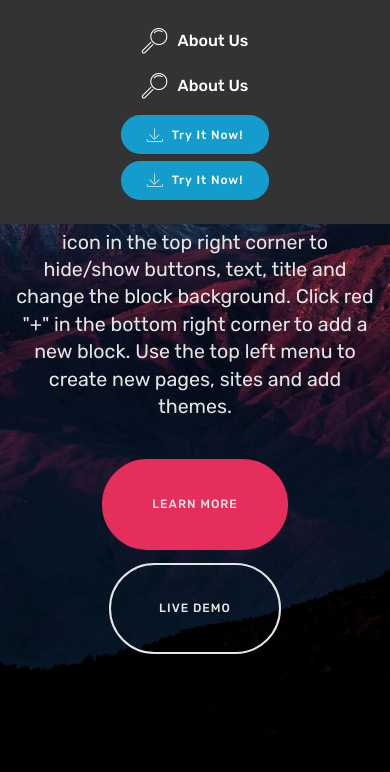
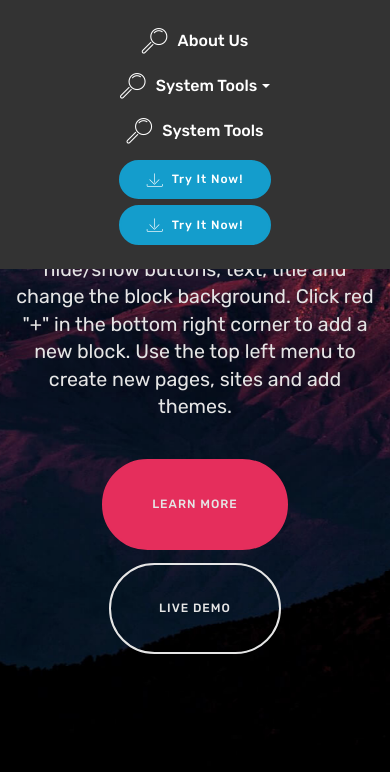
Before and after one commit to marcellusdn/marcellusdn.github.io, a plain HTML site: page index.html in a window 390 px wide. Both pictures are taken after a click on the button "Toggle navigation". Shown: the part 72-844 px from the top of the page. Drawn offline with Linux system fonts and the light colour scheme; files whose address does not match are found by name.

```diff
--- a/index.html
+++ b/index.html
@@ -60,10 +60,11 @@
                         <span class="mbri-search mbr-iconfont mbr-iconfont-btn"></span>
                         About Us
                     </a>
-                </li><li class="nav-item"><a class="nav-link link text-white display-4" href="https://mobirise.com">
+                </li><li class="nav-item dropdown open"><a class="nav-link link text-white dropdown-toggle display-4" href="https://mobirise.com" data-toggle="dropdown-submenu" aria-expanded="true">
                         <span class="mbri-search mbr-iconfont mbr-iconfont-btn"></span>
-                        About Us
-                    </a></li></ul>
+                        System Tools</a><div class="dropdown-menu"><div class="dropdown"><a class="text-white dropdown-item dropdown-toggle display-4" href="https://mobirise.com" data-toggle="dropdown-submenu" aria-expanded="false">Setup Users</a><div class="dropdown-menu dropdown-submenu"><a class="text-white dropdown-item display-4" href="https://mobirise.com">Setup User</a><a class="text-white dropdown-item display-4" href="https://mobirise.com" aria-expanded="false">Setup Roles</a><a class="text-white dropdown-item display-4" href="https://mobirise.com" aria-expanded="false">Manage Roles</a></div></div></div></li><li class="nav-item"><a class="nav-link link text-white display-4" href="https://mobirise.com">
+                        <span class="mbri-search mbr-iconfont mbr-iconfont-btn"></span>
+                        System Tools</a></li></ul>
             <div class="navbar-buttons mbr-section-btn"><a class="btn btn-sm btn-primary display-4" href="https://mobirise.com">
                     <span class="mbri-save mbr-iconfont mbr-iconfont-btn "></span>
                     Try It Now!
@@ -75,7 +76,7 @@
     </nav>
 </section>
 
-<section class="engine"><a href="https://mobiri.se/w">free html5 templates</a></section><section class="cid-qTkA127IK8 mbr-fullscreen mbr-parallax-background" id="header2-1">
+<section class="engine"><a href="https://mobiri.se/z">best website templates</a></section><section class="cid-qTkA127IK8 mbr-fullscreen mbr-parallax-background" id="header2-1">
 
 
 
--- a/page1.html
+++ b/page1.html
@@ -59,10 +59,11 @@
                         <span class="mbri-search mbr-iconfont mbr-iconfont-btn"></span>
                         About Us
                     </a>
-                </li><li class="nav-item"><a class="nav-link link text-white display-4" href="https://mobirise.com">
+                </li><li class="nav-item dropdown open"><a class="nav-link link text-white dropdown-toggle display-4" href="https://mobirise.com" data-toggle="dropdown-submenu" aria-expanded="true">
                         <span class="mbri-search mbr-iconfont mbr-iconfont-btn"></span>
-                        About Us
-                    </a></li></ul>
+                        System Tools</a><div class="dropdown-menu"><div class="dropdown"><a class="text-white dropdown-item dropdown-toggle display-4" href="https://mobirise.com" data-toggle="dropdown-submenu" aria-expanded="false">Setup Users</a><div class="dropdown-menu dropdown-submenu"><a class="text-white dropdown-item display-4" href="https://mobirise.com">Setup User</a><a class="text-white dropdown-item display-4" href="https://mobirise.com" aria-expanded="false">Setup Roles</a><a class="text-white dropdown-item display-4" href="https://mobirise.com" aria-expanded="false">Manage Roles</a></div></div></div></li><li class="nav-item"><a class="nav-link link text-white display-4" href="https://mobirise.com">
+                        <span class="mbri-search mbr-iconfont mbr-iconfont-btn"></span>
+                        System Tools</a></li></ul>
             <div class="navbar-buttons mbr-section-btn"><a class="btn btn-sm btn-primary display-4" href="https://mobirise.com">
                     <span class="mbri-save mbr-iconfont mbr-iconfont-btn "></span>
                     Try It Now!
@@ -75,7 +76,7 @@
 </section>
 
 
-  <section class="engine"><a href="https://mobiri.se/g">how to build your own website</a></section><script src="assets/web/assets/jquery/jquery.min.js"></script>
+  <section class="engine"><a href="https://mobiri.se/p">web templates free download</a></section><script src="assets/web/assets/jquery/jquery.min.js"></script>
   <script src="assets/popper/popper.min.js"></script>
   <script src="assets/tether/tether.min.js"></script>
   <script src="assets/bootstrap/js/bootstrap.min.js"></script>
```
Also changed, not shown: setupusers.html (+5 -4 lines), 1 other file.
